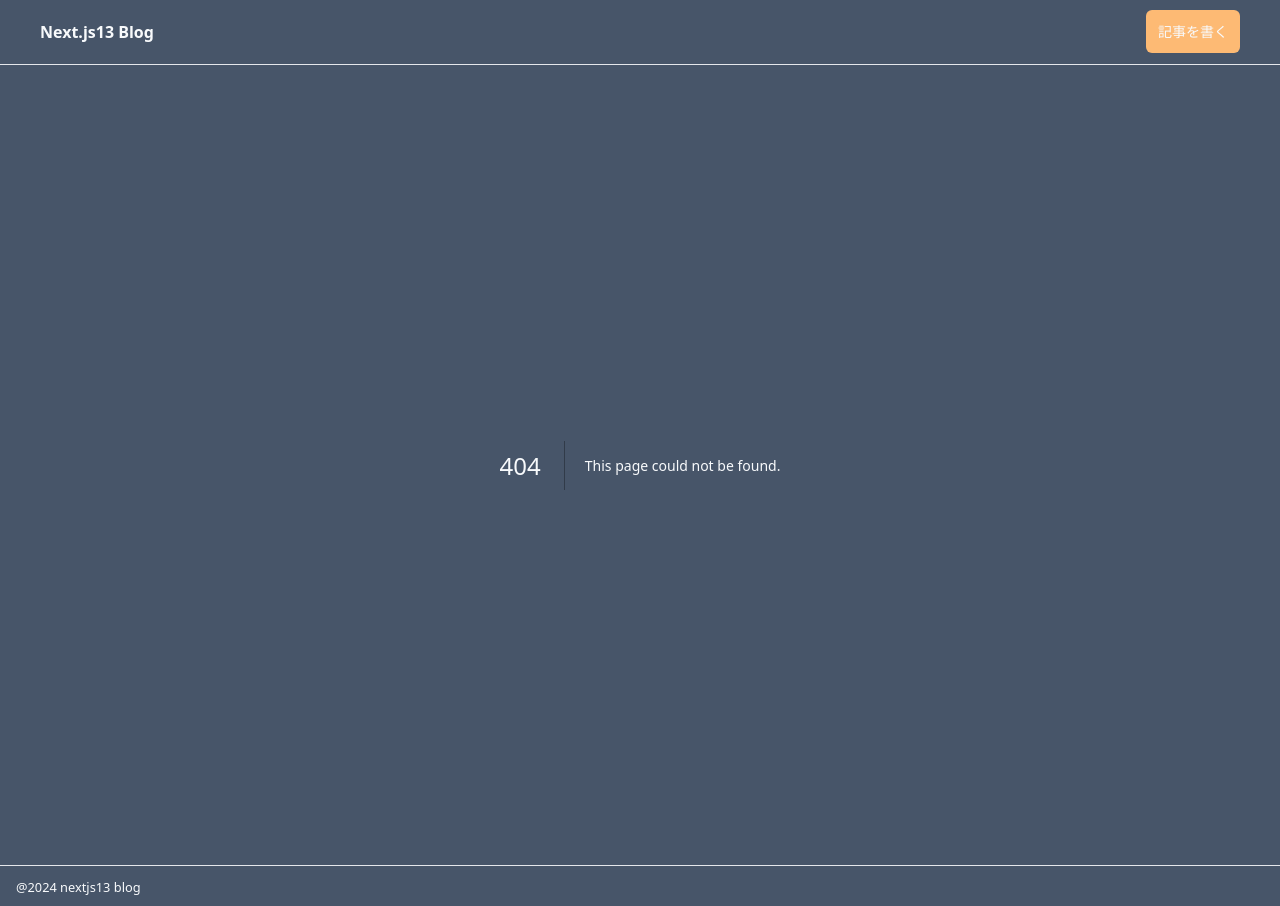
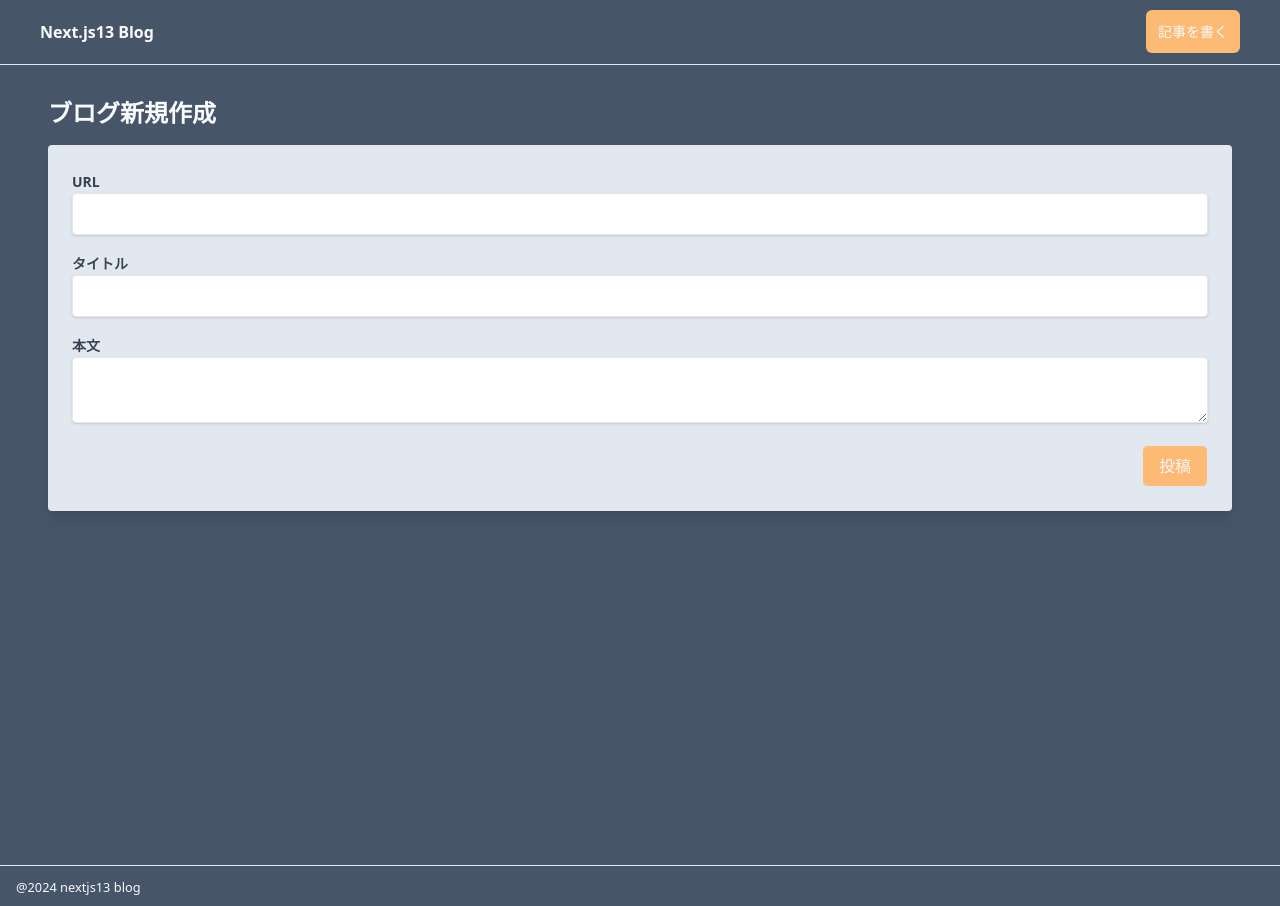
Before and after one commit to ysk0423/next-blog, a Next.js app: page /articles/new in a window 1280 px wide. Before the commit this address had no page. Built offline with nearby package versions, Linux system fonts and the light colour scheme.

Commit message:
feat: 投稿ページの作成

```diff
--- /dev/null
+++ b/src/app/articles/new/page.tsx
@@ -0,0 +1,34 @@
+
+const CreateBlogPage = () => {
+  return (
+    <div className="min-h-screen py-8 px-4 md:px-12">
+      <h2 className="text-2xl font-bold mb-4">ブログ新規作成</h2>
+
+      <form className="bg-slate-200 p-6 rounded shadow-lg">
+        <div className="mb-4">
+          <label className="text-gray-700 text-sm font-bold mb-2">URL</label>
+          <input type="text" className="shadow border rounded w-full py-2 px-3 text-gray-700  focus:outline-none"/>
+        </div>
+        <div className="mb-4">
+          <label className="text-gray-700 text-sm font-bold mb-2">タイトル</label>
+          <input type="text" className="shadow border rounded w-full py-2 px-3 text-gray-700  focus:outline-none"/>
+        </div>
+        <div className="mb-4">
+          <label className="text-gray-700 text-sm font-bold mb-2">本文</label>
+          <textarea className="shadow border rounded w-full py-2 px-3 text-gray-700  focus:outline-none"/>
+        </div>
+
+        <div className="text-right">
+          <button
+            type="submit"
+            className="py-2 px-4 ml-auto border rounded-md bg-orange-300">
+              投稿
+          </button>
+        </div>
+
+      </form>
+    </div>
+  )
+}
+
+export default CreateBlogPage
```
